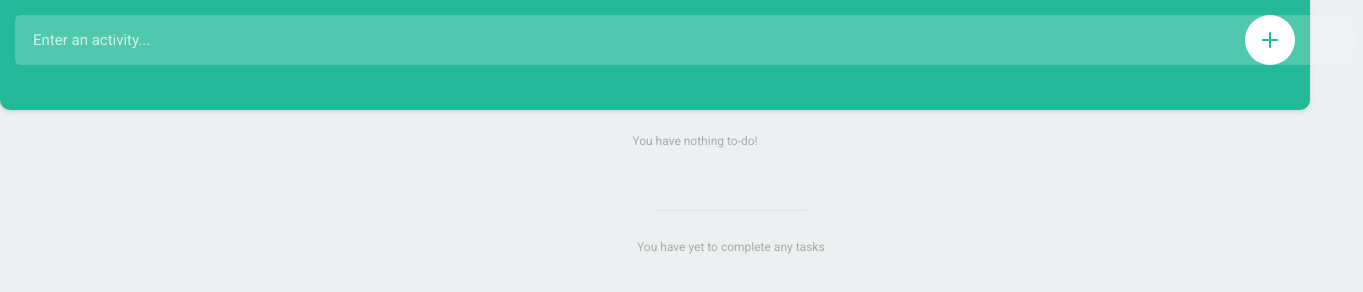
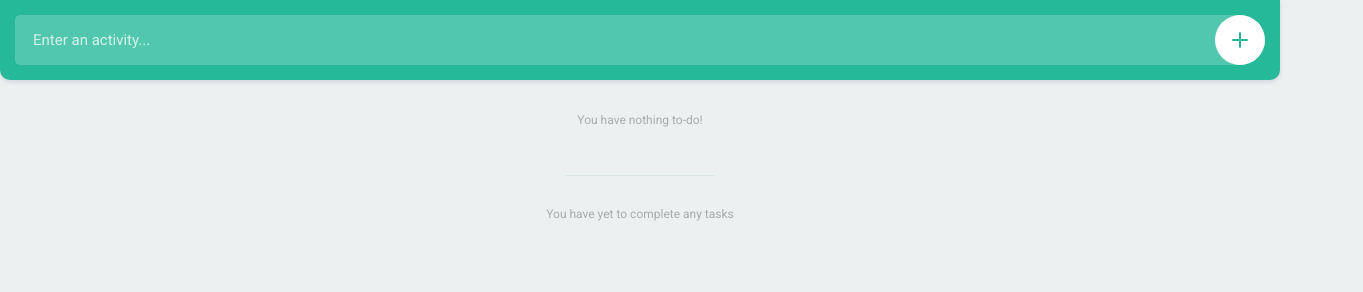
Before and after one commit to freddieclarke/to-do-list, a plain HTML site: page index.html in a window 1280 px wide. Shown: the whole page, 1363 px wide, since content can reach past the window. Drawn offline with nearby package versions, Linux system fonts and the light colour scheme.

Commit message:
Fixing spacing

```diff
--- a/index.html
+++ b/index.html
@@ -3,13 +3,16 @@
     <head>
 
         <link href="https://fonts.googleapis.com/css?family=Roboto:400,500,700&display=swap" rel="stylesheet">
-
+        <link rel="stylesheet" href="https://stackpath.bootstrapcdn.com/bootstrap/4.3.1/css/bootstrap.min.css" integrity="sha384-ggOyR0iXCbMQv3Xipma34MD+dH/1fQ784/j6cY/iJTQUOhcWr7x9JvoRxT2MZw1T" crossorigin="anonymous">
+        <script src="https://code.jquery.com/jquery-3.3.1.slim.min.js" integrity="sha384-q8i/X+965DzO0rT7abK41JStQIAqVgRVzpbzo5smXKp4YfRvH+8abtTE1Pi6jizo" crossorigin="anonymous"></script>
+        <script src="https://cdnjs.cloudflare.com/ajax/libs/popper.js/1.14.7/umd/popper.min.js" integrity="sha384-UO2eT0CpHqdSJQ6hJty5KVphtPhzWj9WO1clHTMGa3JDZwrnQq4sF86dIHNDz0W1" crossorigin="anonymous"></script>
+        <script src="https://stackpath.bootstrapcdn.com/bootstrap/4.3.1/js/bootstrap.min.js" integrity="sha384-JjSmVgyd0p3pXB1rRibZUAYoIIy6OrQ6VrjIEaFf/nJGzIxFDsf4x0xIM+B07jRM" crossorigin="anonymous"></script>
         <link rel="stylesheet" type="text/css" href="main.css">
         <link rel="stylesheet" type="text/css" href="reset.css">
     </head>
 
     <body>
-        <header>
+        <div class="header col-md-12">
             <input type="text" placeholder="Enter an activity..." id="item">
             <button id="add">
                     <svg version="1.1" xmlns="http://www.w3.org/2000/svg" xmlns:xlink="http://www.w3.org/1999/xlink" x="0px" y="0px"
@@ -20,17 +23,13 @@
                </g>
                </svg>
             </button>
-        </header>
-
-        <div class="container">
+        </div>
+        <div class="col-md-12 container p-3">
             <!-- Uncompleted Tasks -->
-            <ul class="todo" id="todo"></ul>
-
+            <ul class="todo col-md-12" id="todo"></ul>
             <!-- Completed Tasks -->
-            <ul class="todo" id="completed"></ul>
+            <ul class="todo col-md-12" id="completed"></ul>
         </div>
-
-
         <script src="main.js"></script>
     </body>
 </html>
--- a/main.css
+++ b/main.css
@@ -13,23 +13,19 @@ body {
     fill: none;
 }
 
-header {
-    width: 100%;
+.header {
     height: 80px;
-
     position: fixed;
     padding: 15px;
     top: 0;
-    left: 0;
     z-index: 5;
-
     background:#25b99a;
     box-shadow:0px 2px 4px rgba(44,62,80,0.15);
     border-bottom-right-radius:10px;
     border-bottom-left-radius:10px;
 }
 
-header input {
+.header input {
 
     width: 100%;
     height: 50px;
@@ -49,23 +45,23 @@ header input {
     -moz-appearance: none;
 }
 
-header input::-webkit-input-placeholder {
+.header input::-webkit-input-placeholder {
     color: rgba(255,255,255,0.75);
 }
 
-header input::-moz-placeholder {
+.header input::-moz-placeholder {
     color: rgba(255,255,255,0.75);
 }
 
-header input::-moz-placeholder {
+.header input::-moz-placeholder {
     color: rgba(255,255,255,0.75);
 }
 
-header input:-ms-input-placeholder {
+.header input:-ms-input-placeholder {
     color: rgba(255,255,255,0.75);
 }
 
-header button{
+.header button{
     width: 50px;
     height: 50px;
 
@@ -86,7 +82,7 @@ header button{
     -moz-appearance: none;
 }
 
-header button svg {
+.header button svg {
    width: 16px;
    height: 16px;
 
@@ -97,17 +93,10 @@ header button svg {
    margin: -8px 0 0 -8px;
 }
 
-header button svg .fill {
+.header button svg .fill {
     fill: #25b99a;
 }
 
-.container {
-    width: 100%;
-    float: left;
-    padding: 15px;
-    /*left: 50%;*/
-
-}
 
 ul.todo{
     width: 100%;
@@ -227,7 +216,6 @@ ul.todo li .buttons button.complete svg .fill{
 ul.todo#completed{
     position: relative;
     padding: 60px 0 0 0;
-  	left: 6%;
 }
 
 ul.todo#completed:before{
```
